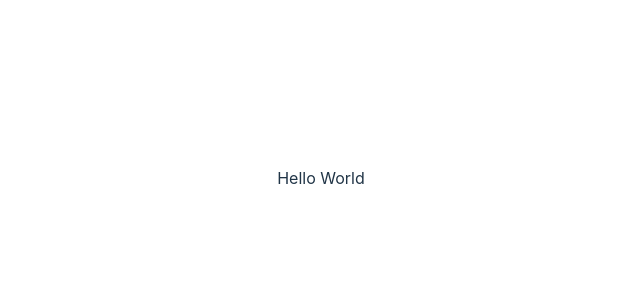
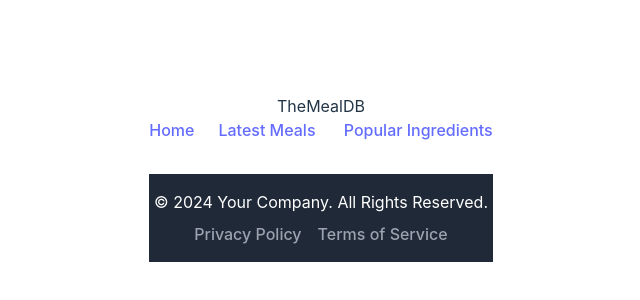
Before and after one commit to brainiac1010/TheMealDB-Nested-Routes, a React (Vite) app: page / in a window 1280 px wide. Shown: the part 222-522 px from the top of the page, without its empty margins (319-959 px from the left). Built offline with nearby package versions, Linux system fonts and the light colour scheme.

Commit message:
component added and make navlink

```diff
--- /dev/null
+++ b/src/Components/Footer/Footer.jsx
@@ -0,0 +1,19 @@
+import React from 'react';
+
+const Footer = () => {
+    return (
+        <div>
+            <footer className="bg-gray-800 text-white py-4 mt-8">
+            <div className="container mx-auto text-center">
+                <p>&copy; 2024 Your Company. All Rights Reserved.</p>
+                <div className="mt-2">
+                    <a href="/privacy-policy" className="text-gray-400 hover:text-white mx-2">Privacy Policy</a>
+                    <a href="/terms-of-service" className="text-gray-400 hover:text-white mx-2">Terms of Service</a>
+                </div>
+            </div>
+        </footer>
+        </div>
+    );
+};
+
+export default Footer;
--- /dev/null
+++ b/src/Components/Header/Header.jsx
@@ -0,0 +1,17 @@
+import {  NavLink } from "react-router-dom";
+
+
+const Header = () => {
+    return (
+        <div >
+            <span>TheMealDB</span>
+            <nav className="space-x-6">
+            <NavLink to={'/'}> Home</NavLink>
+            <NavLink to={'/LatestMeals'}>Latest Meals</NavLink>
+            <NavLink to={'/PopularIngredients'}> Popular Ingredients</NavLink>
+            </nav>
+        </div>
+    );
+};
+
+export default Header;
--- a/src/Components/Home/Home.jsx
+++ b/src/Components/Home/Home.jsx
@@ -1,11 +1,14 @@
+import { Outlet } from "react-router-dom";
+import Header from "../Header/Header";
+import Footer from "../Footer/Footer";
 
 
 const Home = () => {
     return (
         <div>
-            <h2>this is the home component
-
-            </h2>
+            <Header></Header>
+            <Outlet></Outlet>
+            <Footer></Footer>
         </div>
     );
 };
--- /dev/null
+++ b/src/Components/Latest Meals/LatestMeals.jsx
@@ -0,0 +1,12 @@
+
+
+const LatestMeals = () => {
+    return (
+        <div>
+            <h2>Latest Meals</h2>
+            <p>All meals are hear </p>
+        </div>
+    );
+};
+
+export default LatestMeals;
--- /dev/null
+++ b/src/Components/MealCatagory/MealCatagory.jsx
@@ -0,0 +1,11 @@
+
+
+const MealCatagory = () => {
+    return (
+        <div>
+
+        </div>
+    );
+};
+
+export default MealCatagory;
--- /dev/null
+++ b/src/Components/Popular Ingredients/PopularIngredients.jsx
@@ -0,0 +1,12 @@
+
+
+const PopularIngredients = () => {
+    return (
+        <div>
+            <h2>Popular Ingredients</h2>
+            <p>all Popular Ingredients will show hear </p>
+        </div>
+    );
+};
+
+export default PopularIngredients;
```
Also changed, not shown: src/main.jsx (+16 -9 lines).
